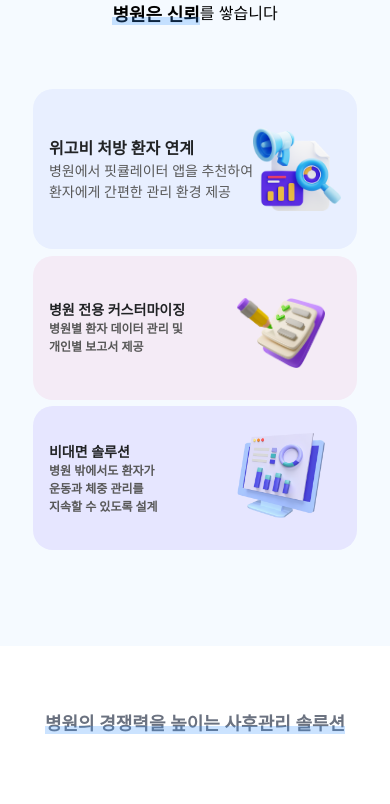
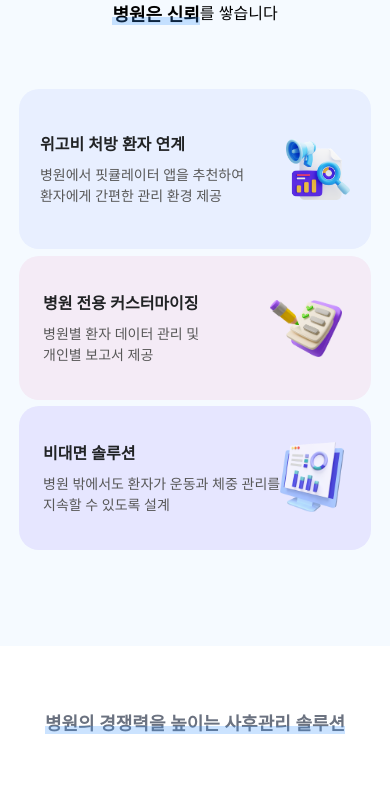
Before and after one commit to BoostPerformance/fitculator-med-landing, a Next.js app: page / in a window 390 px wide. Shown: the part 1486-2290 px from the top of the page. Built offline with nearby package versions, Linux system fonts and the light colour scheme.

Commit message:
solved errors and changed svg color

```diff
--- a/src/app/components/common/accordion.tsx
+++ b/src/app/components/common/accordion.tsx
@@ -6,7 +6,7 @@ type AccordionItemProps = {
   title?: string;
   content?: ReactNode;
   path?: boolean;
-  svgColor?: string;
+
   gap?: string;
 };
 
@@ -14,7 +14,7 @@ function AccordionItem({
   title,
   content,
   path,
-  svgColor = 'currentColor',
+
   gap,
 }: AccordionItemProps) {
   const [isOpen, setIsOpen] = useState(false);
@@ -72,7 +72,6 @@ type AccordionProps = {
     title?: string;
     content: ReactNode;
     titleFontWeight?: string;
-    svgColor?: string;
   }[];
   gap?: string;
 };
@@ -86,7 +85,6 @@ function Accordion({ items, gap = 'gap-[1.69rem]' }: AccordionProps) {
           key={item.id}
           title={item.title}
           content={item.content}
-          svgColor={item.svgColor}
           gap={gap}
         />
       ))}
--- a/src/app/components/common/footer.tsx
+++ b/src/app/components/common/footer.tsx
@@ -1,5 +1,3 @@
-import SnsIcons from './snsIcons';
-
 const Footer = () => {
   return (
     <footer className="pt-[4.7rem] pb-[6.8rem] px-[10rem] bg-gray-2 sm:pl-[1.5rem] sm:px-[1rem] sm:pb-[6.5rem] sm:pt-[2.5rem] md:px-[4rem] relative z-0">
@@ -17,7 +15,7 @@ const Footer = () => {
             ©2024 Fitculator. All rights reserved.
           </p>
           <p className="text-gray-3">
-            <a href="/privacy-policy">개인정보 처리방침</a>
+            <a href="/privacy-policy">개인정보처리방침</a>
           </p>
         </div>
       </div>
--- a/src/app/components/common/snsIcons.tsx
+++ /dev/null
@@ -1,36 +0,0 @@
-import Link from 'next/link';
-import Image from 'next/image';
-
-export default function SnsIcons() {
-  return (
-    <div className="flex gap-[0.94rem] sm:mt-[1.2rem] justify-end">
-      <Link href="mailto:info@fitculator.io">
-        <Image
-          className="sm:size-[1rem] w-[1.9rem]"
-          src="/svg/email.svg"
-          alt="email"
-          width={100}
-          height={100}
-        />
-      </Link>
-      <Link href="https://www.threads.net/@fitculator_official">
-        <Image
-          className="sm:size-[1rem] w-[1.5rem]"
-          src="/svg/threads-logo.svg"
-          alt="threads-logo"
-          width={22}
-          height={10}
-        />
-      </Link>
-      <Link href="https://instagram.com/fitculator_official/">
-        <Image
-          className="sm:size-[1rem] w-[1.7rem]"
-          src="svg/instagram.svg"
-          alt="instagram-logo"
-          width={24}
-          height={10}
-        />
-      </Link>
-    </div>
-  );
-}
--- a/src/app/components/section2.tsx
+++ b/src/app/components/section2.tsx
@@ -25,11 +25,11 @@ export default function Section2() {
         </div>
       </div>
 
-      <div className="grid grid-cols-2 gap-[1rem] sm:gap-[0.4rem] items-center sm:px-[1rem] sm:flex sm:flex-col text-black">
+      <div className="grid grid-cols-2 gap-[1rem] sm:gap-[0.4rem] items-center sm:px-[1rem] sm:flex sm:flex-col text-black sm:w-[24rem]">
         <div className="text-green flex items-center gap-[1rem] col-span-2 bg-[#E8EFFF] rounded-[1.25rem] py-[3rem] sm:h-[10rem]">
-          <div className="w-full flex items-center justify-around sm:px-[1rem]">
+          <div className="w-full flex items-center justify-around sm:px-0 sm:w-[22rem]">
             <div>
-              <div className="text-1.5-700 sm:text-1-700 ">
+              <div className="text-1.5-700 sm:text-1-700 sm:pb-[0.5rem]">
                 위고비 처방 환자 연계
               </div>
               <div className="text-1.25-600 sm:text-0.875-500 text-gray">
@@ -38,7 +38,7 @@ export default function Section2() {
               </div>
             </div>
             <Image
-              className="w-[14rem] sm:w-[5.5rem]"
+              className="w-[14rem] sm:w-[4rem] sm:bottom-[3.5rem]"
               src="/images/Rectangle1.png"
               width={1000}
               height={1000}
@@ -47,17 +47,17 @@ export default function Section2() {
           </div>
         </div>
 
-        <div className="text-green relative flex flex-col  bg-[#F4EBF6] rounded-[1.25rem] py-[2rem] px-[2rem] w-[26rem] h-[18rem] sm:w-full sm:h-[9rem] sm:px-[1rem] sm:py-[1.2rem] sm:justify-center md:w-[24rem] ">
+        <div className="text-green relative flex flex-col  bg-[#F4EBF6] rounded-[1.25rem] py-[2rem] px-[2rem] w-[26rem] h-[18rem] sm:w-full sm:h-[9rem] sm:px-[1.5rem] sm:py-[1.2rem] sm:justify-center md:w-[24rem]">
           <div className="lg:relative z-10">
-            <div className="text-1.5-700 sm:text-0.875-700 ">
+            <div className="text-1.5-700 sm:text-1-700 sm:pb-[0.5rem]">
               병원 전용 커스터마이징
             </div>
-            <div className="text-1.25-600 sm:text-0.75-600 text-gray">
+            <div className="text-1.25-600 sm:text-0.875-500 text-gray">
               병원별 환자 데이터 관리 및 <br /> 개인별 보고서 제공
             </div>
           </div>
           <Image
-            className="absolute  right-[2rem] bottom-[2rem] w-[11rem] md:w-[9.3rem] sm:w-[5.5rem]"
+            className="absolute right-[2rem] bottom-[2rem] w-[11rem] md:w-[9.3rem] sm:w-[4.5rem] sm:right-[1.8rem] sm:bottom-[2.7rem]"
             src="/images/Rectangle3.png"
             width={100}
             height={100}
@@ -65,20 +65,19 @@ export default function Section2() {
           />
         </div>
 
-        <div className="text-green relative flex flex-col bg-[#E6E6FF] rounded-[1.25rem] py-[2rem] px-[2rem] w-[26rem] h-[18rem] sm:w-full sm:h-[9rem] sm:px-[1rem] sm:py-[1.2rem] sm:justify-center md:w-[24rem]">
+        <div className="text-green relative flex flex-col bg-[#E6E6FF] rounded-[1.25rem] py-[2rem] px-[2rem] w-[26rem] h-[18rem] sm:w-full sm:h-[9rem] sm:px-[1.5rem] sm:py-[1.2rem] sm:justify-center md:w-[24rem]">
           <div className="relative z-10">
-            <div className="text-1.5-700 sm:text-0.875-700 text-black">
+            <div className="text-1.5-700 sm:text-1-700 text-black sm:pb-[0.5rem]">
               비대면 솔루션
             </div>
-            <div className="text-1.25-600 sm:text-0.75-600 text-gray">
-              병원 밖에서도 환자가 <br className="hidden sm:inline" />
-              운동과 체중 관리를
+            <div className="text-1.25-600 sm:text-0.875-500 text-gray">
+              병원 밖에서도 환자가 운동과 체중 관리를&nbsp;
               <br />
               지속할 수 있도록 설계
             </div>
           </div>
           <Image
-            className="absolute right-[2rem] bottom-[2rem] w-[10rem] md:w-[8rem] sm:w-[5.5rem]"
+            className="absolute right-[2rem] bottom-[2rem] w-[10rem] md:w-[8rem] sm:w-[4rem] sm:right-[1.7rem] sm:bottom-[2.4rem]"
             src="/images/Rectangle2.png"
             width={100}
             height={100}
```
Also changed, not shown: public/images/Rectangle2.png.
